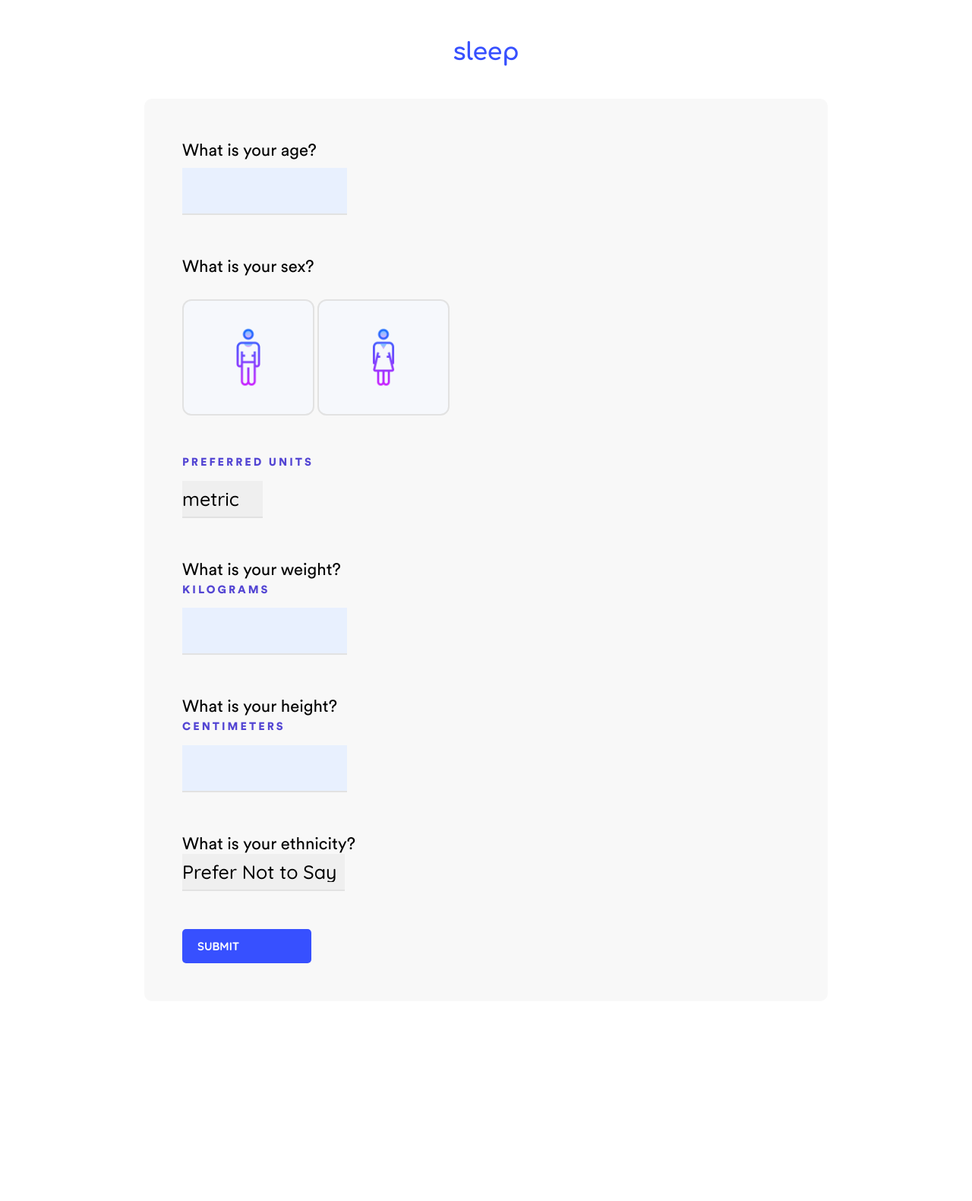
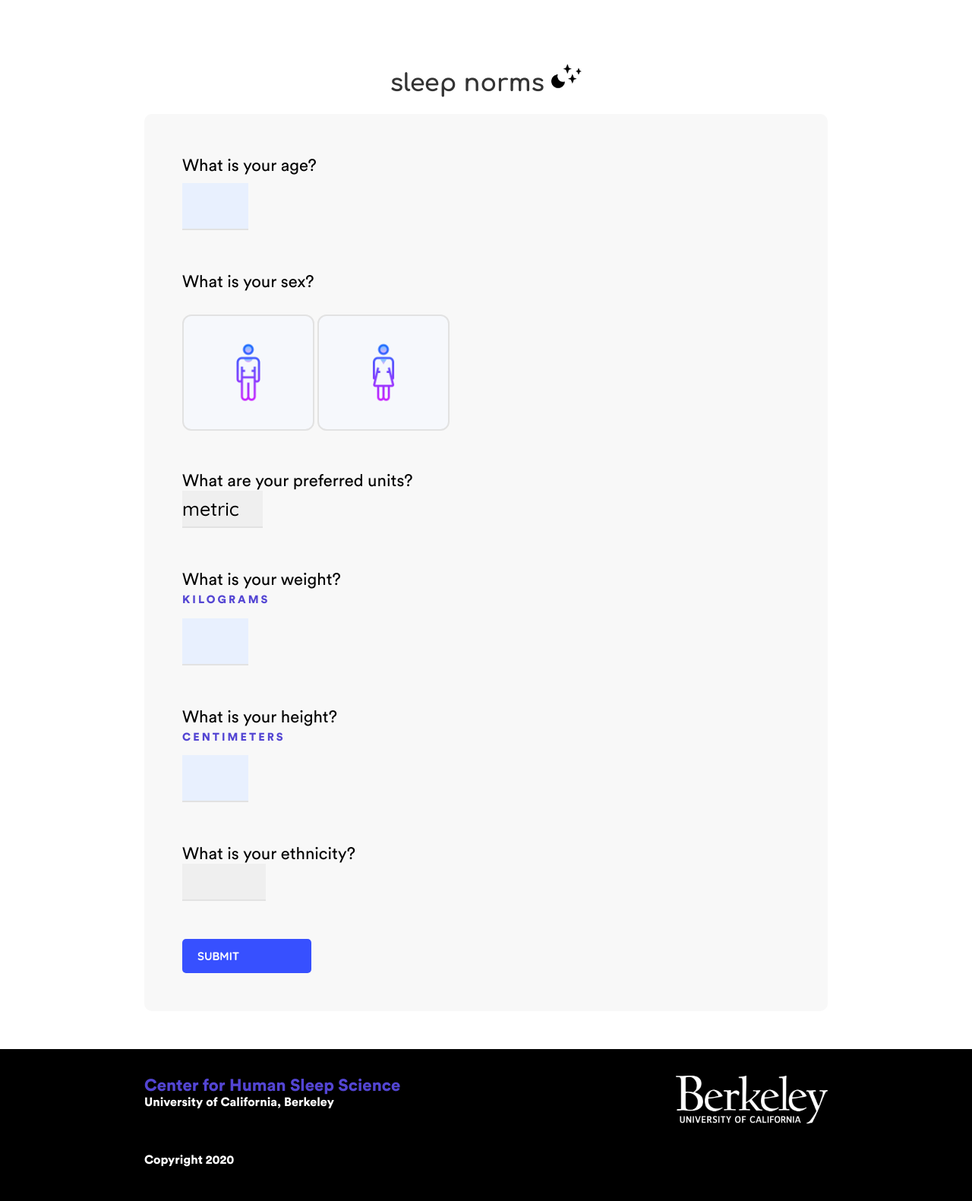
Before and after one commit to abishekc/sleep_norms, a PHP site: page / in a window 1280 px wide. Shown: the whole page at 76% size. Before the commit the page ends 1268 px from the top, so only its background shows below. Run offline with PHP 8.4, Linux system fonts and the light colour scheme.

Commit message:
all updates done: footer, ft/inches, formatting, font change, grammar still needs fix

```diff
--- a/index.php
+++ b/index.php
@@ -6,7 +6,6 @@
 <body>
 
 <header>
-	<h1 id="heading">sleep</h1>
     <script
   src="https://code.jquery.com/jquery-3.4.1.min.js"
   integrity="sha256-CSXorXvZcTkaix6Yvo6HppcZGetbYMGWSFlBw8HfCJo="
@@ -14,23 +13,37 @@
     <script>
         /* check if DOM is read before executing unit update */
         $(document).ready(function() {
+            $('#height_two').hide()
             $('#unit_input').change(function () {
                 var value = this.value;
                 if (value == "imperial"){
                     console.log("imperial updated");
                     $('#weight_units').text("POUNDS");
-                    $('#height_units').text("INCHES");
+                    $('#height_units').css("float", "left");
+                    $('#height_units').text("FEET");
+                    $('#inches_label').text("INCHES");
+                    $('#height_two').show();
                 } else if(value == "metric"){
                     console.log("metric updated");
                     $('#weight_units').text("KILOGRAMS");
                     $('#height_units').text("CENTIMETERS");
+                    $('#height_units').css("float", "none");
+                    $('#inches_label').text("");
+                    $('#height_two').hide();
                 }
             });
         });
     </script>
+    <div id="nav-wrapper">
+        <div id="nav">
+            sleep norms
+            <img src="./img/moon_one.png" />
+        </div>
+    </div>
 </header>
 
 <div id = "compass">
+    <div id = "inner">
 	<div id = "left">
 		<form id="input_param" action="data.php" method="post">
 			<h2 style="margin-bottom:10px;">What is your age?</h2>
@@ -47,7 +60,7 @@
 				<label for="gender_female"><img src="img/female_v2.png" id="label_female"/></label>
 			</div><br>
 
-            <h3>PREFERRED UNITS</h2>
+            <h2>What are your preferred units?</h2>
             <select name="metric" id="unit_input">
 			    <option value="metric">metric</option>
 			    <option value="imperial">imperial</option>
@@ -61,13 +74,15 @@
 
 			<h2 id="height_heading">What is your height?</h2>
             <h3 id="height_units">CENTIMETERS</h3>
+            <h3 id="inches_label"></h3>
 			<div id="height_div">
 				<input id="age_input" type="text" name="height">
+                <input id="height_two" type="text" name="height_two">
 			</div>
 
             <h2>What is your ethnicity?</h2>
 			<select name="ethnicity" id="ethnicity_input">
-                <option value="prefer">Prefer Not to Say</option>
+                <option value="prefer"></option>
 			    <option value="white">White</option>
 			    <option value="black">Black</option>
 			    <option value="asian">Asian</option>
@@ -78,10 +93,27 @@
 			<input type="submit" value="SUBMIT">
 		</form>
 	</div>
+    <div id="right">
+    </div>
+    </div>
 </div>
+<div id="footer-wrapper">
+    <div id="footer-inner">
+        <div id="footer">
+            <span style="color: #5345d3; font-size: 22px;">
+                Center for Human Sleep Science
+            </span>
+            <br>
+            University of California, Berkeley
+            <br><br><br><br>
+            Copyright 2020
+        </div>
 
-<footer>
-</footer>
+        <div id="footer-right">
+            <img id="berk_logo" src="img/berk_white.png"/>
+        </div>
+    </div>
+</div>
 
 </body>
 </html>
--- a/style.css
+++ b/style.css
@@ -53,6 +53,7 @@
 
 #compass{
 	width: 100%;
+    margin-top: 20px;
 }
 
 #left{
@@ -73,8 +74,8 @@
 	letter-spacing: 2px;
 }
 
-#age_input{
-	width: 200px;
+#age_input, #height_two{
+	width: 70px;
 	height: 40px;
 	border: none;
 	border-bottom: 2px solid #e2e2e2;
@@ -109,6 +110,10 @@
 	font-weight: 700;
 	font-size: 15px;
 
+}
+
+#inches_label{
+    margin-left: 90px;
 }
 
 #gender_div {
@@ -162,3 +167,59 @@
 	text-align: center;
 	margin: 0 auto;
 }
+
+#footer-wrapper {
+    width: 100%;
+    height: 165px;
+    background-color: black;
+    margin-top: 50px;
+    padding-top: 35px;
+}
+
+#footer-inner{
+    width: 900px;
+    height: 100%;
+    margin-left: auto;
+    margin-right: auto;
+}
+
+#footer {
+    width: 600px;
+    height: 100%;
+    color: white;
+    float: left;
+    font-family: "CircularStd-Black";
+}
+
+#footer-right {
+    width: 300px;
+    height: 100%;
+    float: right;
+    text-align: right;
+}
+
+#berk_logo {
+    width: 200px;
+    height: 63px;
+}
+
+#nav-wrapper {
+    width: 100%;
+    background-color: white;
+}
+
+#nav {
+    width: 1200px;
+    padding: 50px 0px 30px 0px;
+    margin-left: auto;
+    margin-right: auto;
+    font-size: 32px;
+	font-family: Comfortaa;
+	font-weight: 700;
+    color: #333;
+}
+
+#nav img{
+    width: 40px;
+    height: 40px;
+}
```
Also changed, not shown: data.css (+37 -2 lines), data.php (+23 -0 lines), img/berk_white.png (added), 1 other file.
